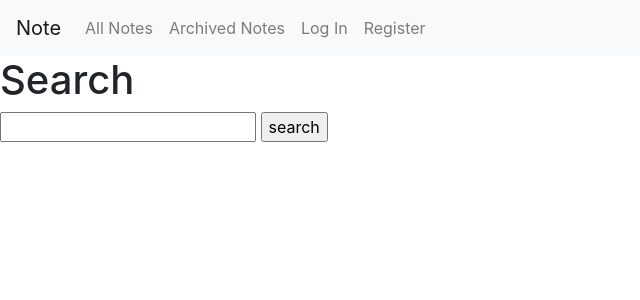
After one commit to Ruofan1023/web-notes, a Django app: page /search in a window 1280 px wide. The commit adds this page. Shown: the top 300 px of the page, without its empty margins (0-640 px from the left). Run offline with Django 4.2, Linux system fonts and the light colour scheme; some libraries are stand-ins or nearby versions.

Commit message:
implement search for notes

```diff
--- a/note/templates/note/layout.html
+++ b/note/templates/note/layout.html
@@ -29,6 +29,9 @@
                 </li>
                 {% if user.is_authenticated %}
                     <li class="nav-item">
+                        <a class="nav-link" href="{% url 'search' %}">Search</a>
+                    </li>
+                    <li class="nav-item">
                         <a class="nav-link" href="{% url 'logout' %}">Log Out</a>
                     </li>
                 {% else %}
--- /dev/null
+++ b/note/templates/note/search.html
@@ -0,0 +1,13 @@
+{% extends "note/layout.html" %}
+{% load static %}
+{% block body %}
+<h1>Search</h1>
+<form method="post">
+    {% csrf_token %}
+    <input name='keyword'>
+    <input type='submit' value='search'>
+</form>
+{% endblock body %}
+{% block script %}
+    <script src="{% static 'note/note.js' %}"></script>
+{% endblock %}
--- a/note/urls.py
+++ b/note/urls.py
@@ -9,6 +9,7 @@ urlpatterns = [
     path("create", views.create, name="create"),
     path("allnote", views.allnote, name="allnote"),
     path("archive", views.archive, name="archive"),
+    path("search", views.search, name="search"),
     path("lock/<noteid>", views.lock, name="lock"),
     path("unlock/<noteid>", views.unlock, name="unlock"),
 ]
--- a/note/views.py
+++ b/note/views.py
@@ -201,3 +201,31 @@ def unlock(request, noteid):
             'islocked':  note.islocked
         }, safe=False)
     return JsonResponse({}, status=400)
+
+def search(request):
+    if (request.method == "POST"):
+        keyword = request.POST['keyword']
+        print(keyword)
+        Note.objects.all()
+        notes = Note.objects.filter(isarchive=False).all()
+        filteredByContent = notes.filter(content__icontains=keyword)
+        filteredByTitle = notes.filter(title__icontains=keyword)
+        notes = filteredByTitle.union(filteredByContent)
+        ordered_notes = notes.order_by("-timestamp").all()
+        unpinned_notes = filter(
+            lambda note: note.id not in PinQueue.objects.first().queue, ordered_notes
+        )
+        def getPinned(noteid):
+            try:
+                note = Note.objects.get(pk=int(noteid))
+            except ObjectDoesNotExist:
+                return None
+            if not note.isarchive:
+                return note
+            return None
+
+        pinned_notes = map(getPinned, PinQueue.objects.first().queue)
+        pinned_notes = list(filter(lambda note: note != None, pinned_notes))
+
+        return render(request,"note/allnote.html",{"notes": unpinned_notes, "pinned_notes": pinned_notes},)
+    return render(request, 'note/search.html')
```
Also changed, not shown: db.sqlite3.
